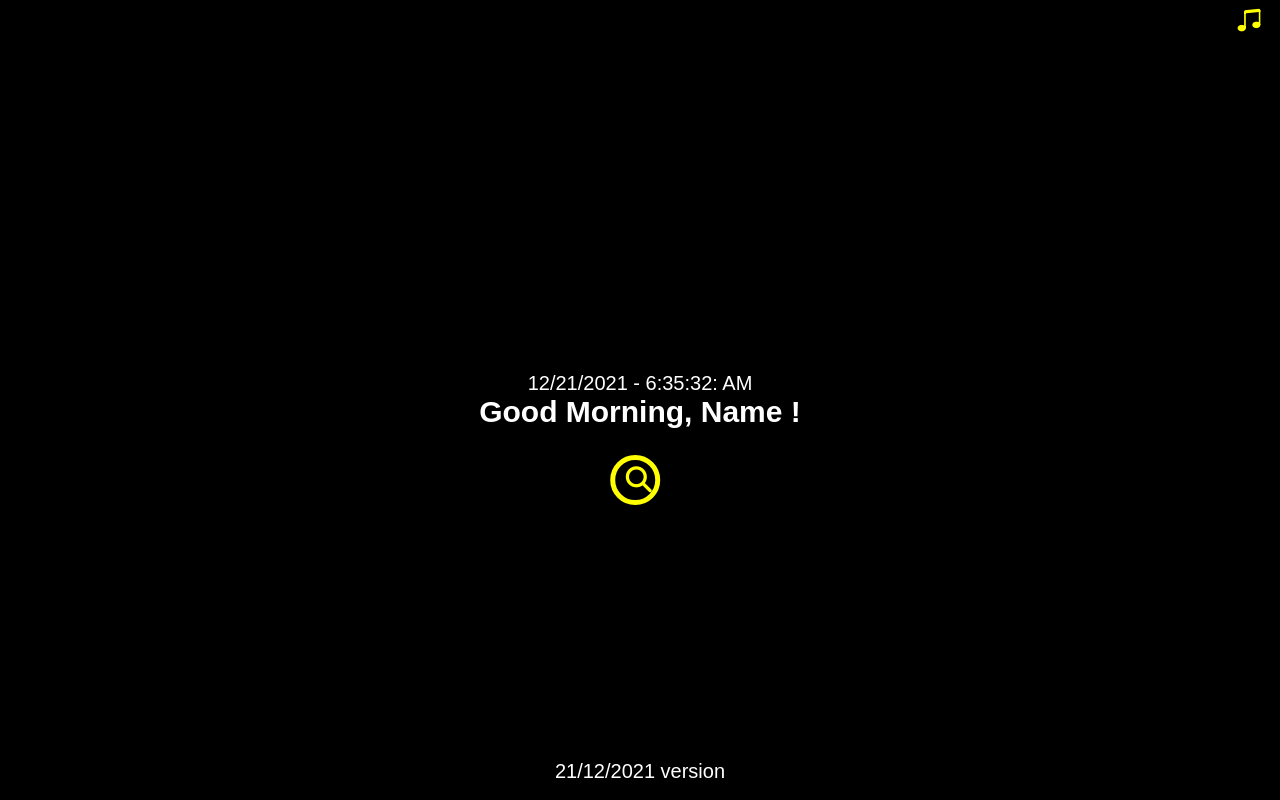
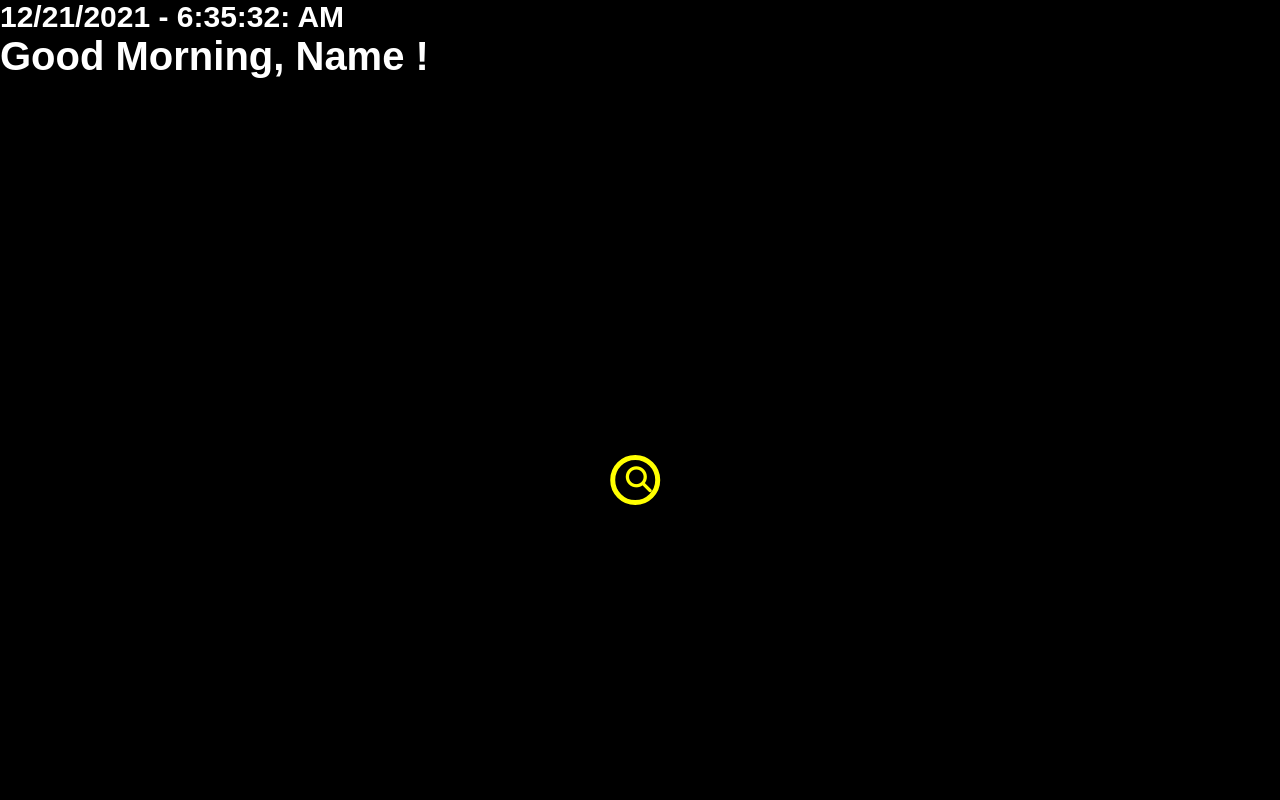
Before and after one commit to jessicaggan/heroku-project, a PHP site: page / in a window 1280 px wide. Run offline with PHP 8.4, Linux system fonts and the light colour scheme; some libraries are stand-ins or nearby versions.

Commit message:
Update index.php

```diff
--- a/templates/index.php
+++ b/templates/index.php
@@ -12,22 +12,18 @@
 	<meta charset="UTF-8">
     <meta http-equiv="X-UA-Compatible" content="IE=edge">
     <meta name="viewport" content="width=device-width, initial-scale=1.0">
-    <title>Testing</title>
+	<title>Website</title>
+	<link href="https://fonts.googleapis.com/css2?family=Baloo+2:wght@700&display=swap" rel="stylesheet">
+	<link href="style.css" rel="stylesheet">
+    <link rel="stylesheet" href="fontawesome-free-5.15.1/css/all.css">
     <link rel="stylesheet" href="https://cdn.jsdelivr.net/npm/bootstrap-icons@1.7.2/font/bootstrap-icons.css">
-    <link rel="stylesheet" href="style.css">
-    <link rel="stylesheet" href="fontawesome-free-5.15.1/css/all.css">
 </head>
 <body onload=display_ct5()>
-
-    <header>
-        <i class="bi bi-music-note-beamed"></i>
-
-    </header>
-
-    <main>
-        <div id="content">
-            <!-- <h1>TIME</h1> -->
-            <span id ="ct5"></span>
+    <!-- <header>
+       <a href="youtube.com"> <i class="bi bi-music-note-beamed"></i> </a>
+    </header> -->
+	<div class="banner-text">
+		<h2 id ="ct5"></h2>
         <script type="text/javascript">
                 function display_ct5() {
                 var x = new Date()
@@ -44,10 +40,7 @@
                 }
                 display_c5()
             </script>
-
-
-            <h2 id="greeting"></h2>
-
+        <h1 id="greeting"></h1>
         <script>
                 var myDate = new Date();
                 var hrs = myDate.getHours();
@@ -65,7 +58,6 @@
                 document.getElementById('greeting').innerHTML =txt;
 
             </script>
-
         <div class="box">
                 <form action="" method="post" target="_blank">
                     <input type="text" class="input" name="keywords" required>
@@ -74,10 +66,15 @@
                     <i class="fas fa-search"></i>
             </div>
 	</div>
-    </main>
-
-    <footer>
-        <p>21/12/2021 version</p>
-    </footer>
+	<div class="animation-area">
+		<ul class="box-area">
+			<li></li>
+			<li></li>
+			<li></li>
+			<li></li>
+			<li></li>
+			<li></li>
+		</ul>
+	</div>
 </body>
 </html>
```
Lines whose indentation alone changed are shown as unchanged.
